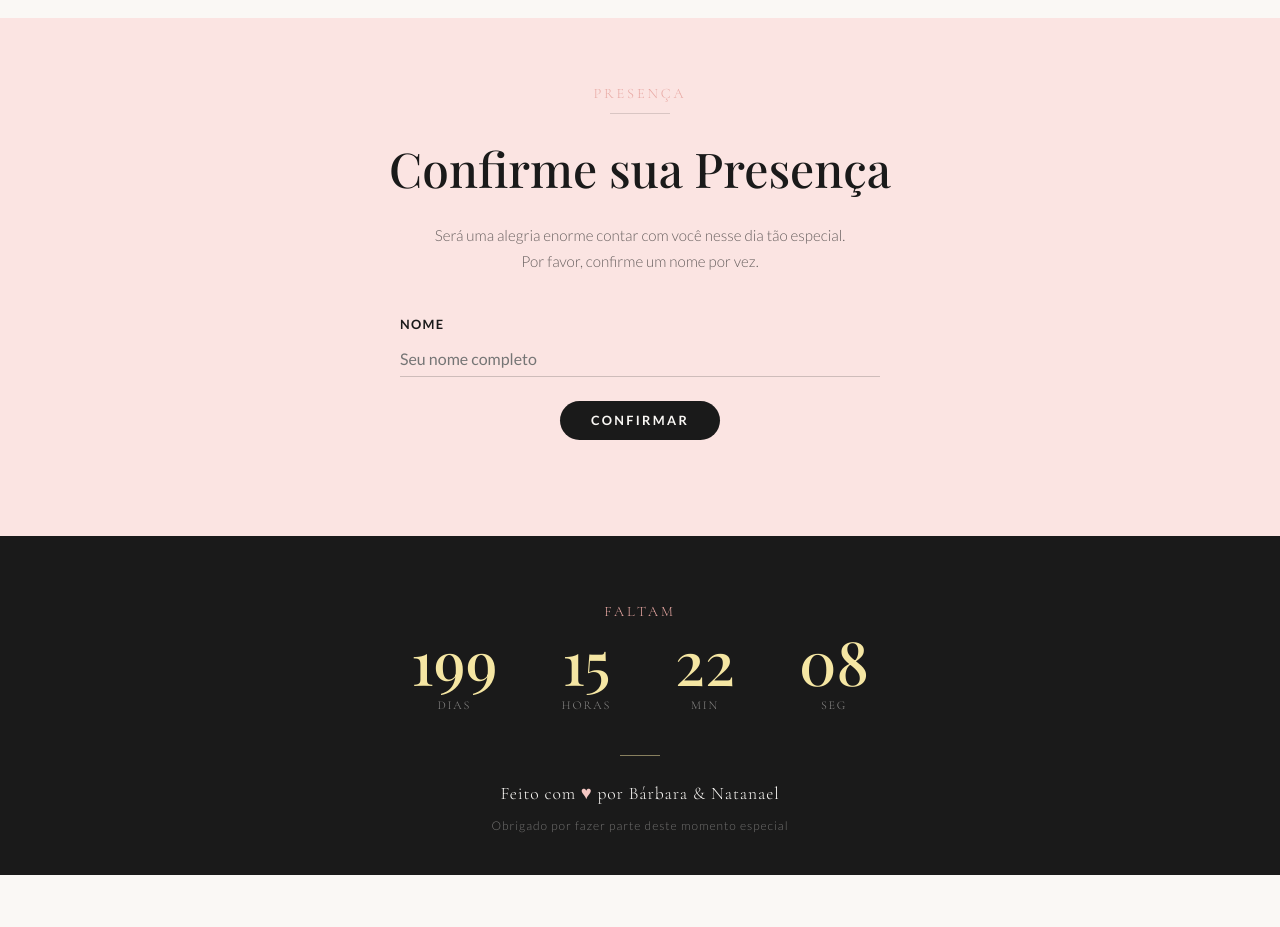
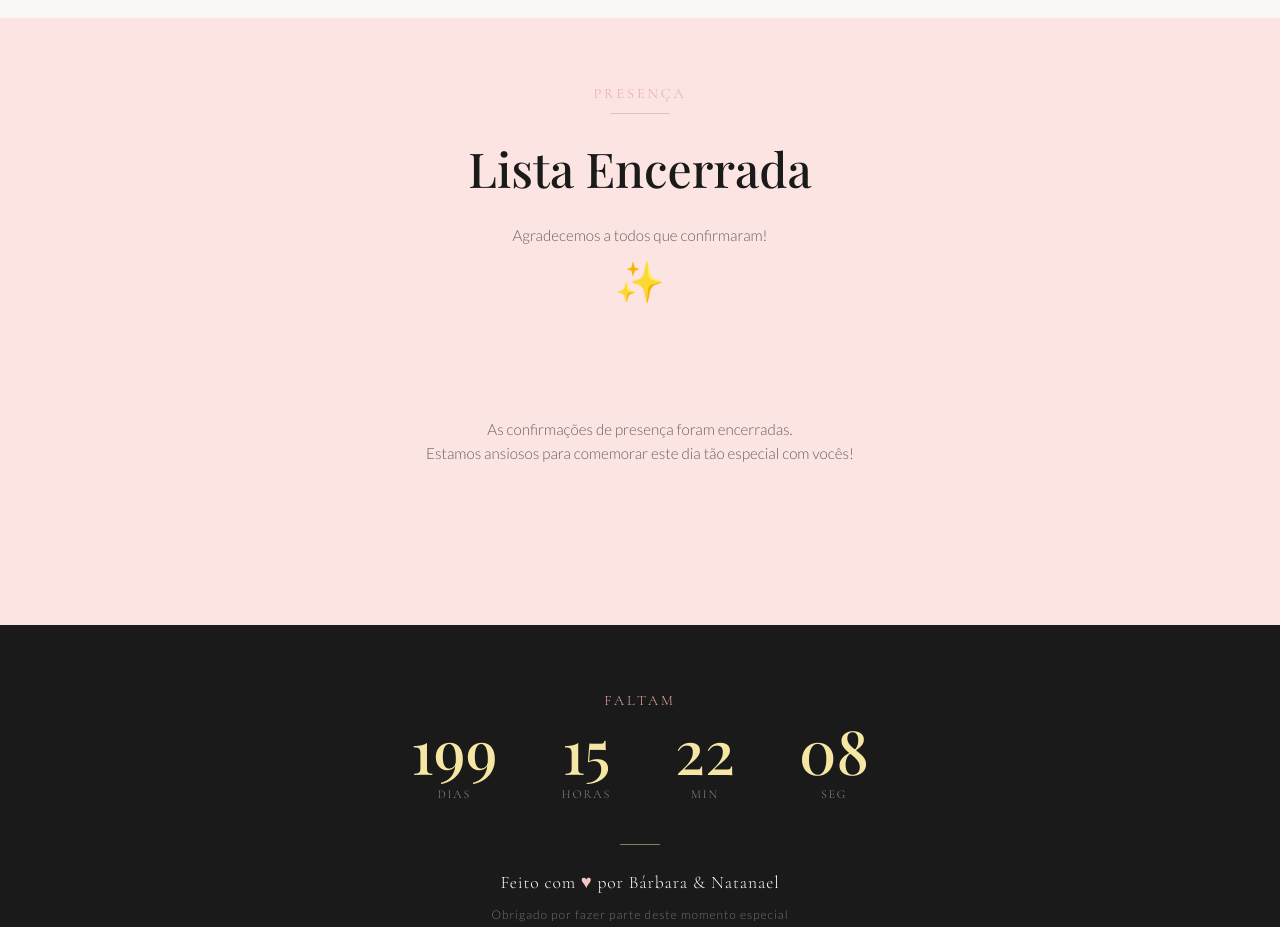
Before and after one commit to NatalNW7/b-n, a Next.js app: page / in a window 1280 px wide. Shown: the part 7320-8247 px from the top of the page. Before the commit the page ends 8195 px from the top, so only its background shows below. Built offline with nearby package versions, Linux system fonts and the light colour scheme.

Commit message:
feat(rsvp): close guest list and disable attendance confirmations

```diff
--- a/src/app/api/rsvp/route.ts
+++ b/src/app/api/rsvp/route.ts
@@ -1,40 +1,8 @@
 import { NextResponse } from "next/server";
 
-const APPS_SCRIPT_URL = process.env.APPS_SCRIPT_URL;
-
-export async function POST(request: Request) {
-  if (!APPS_SCRIPT_URL) {
-    return NextResponse.json(
-      { error: "Configuração do servidor incompleta." },
-      { status: 500 }
-    );
-  }
-
-  try {
-    const body = await request.json();
-
-    const response = await fetch(APPS_SCRIPT_URL, {
-      method: "POST",
-      headers: { "Content-Type": "application/json" },
-      body: JSON.stringify({
-        name: body.name,
-        attending: body.attending,
-      }),
-    });
-
-    if (!response.ok) {
-      return NextResponse.json(
-        { error: "Falha ao salvar confirmação." },
-        { status: 502 }
-      );
-    }
-
-    const data = await response.json();
-    return NextResponse.json(data);
-  } catch {
-    return NextResponse.json(
-      { error: "Erro interno do servidor." },
-      { status: 500 }
-    );
-  }
+export async function POST() {
+  return NextResponse.json(
+    { error: "As confirmações de presença estão encerradas." },
+    { status: 403 }
+  );
 }
--- a/src/components/RsvpForm.tsx
+++ b/src/components/RsvpForm.tsx
@@ -1,129 +1,13 @@
 "use client";
 
-import { useState, FormEvent } from "react";
-
-interface FormData {
-  name: string;
-}
-
-interface FormErrors {
-  name?: string;
-  submit?: string;
-}
-
-function toTitleCase(str: string): string {
-  return str
-    .toLowerCase()
-    .replace(/(?:^|\s)\S/g, (char) => char.toUpperCase());
-}
-
-function sanitizeName(value: string): string {
-  return value.replace(/[^a-zA-ZÀ-ÿ\s]/g, "").slice(0, 50);
-}
-
-function validate(data: FormData): FormErrors {
-  const errors: FormErrors = {};
-  if (!data.name || data.name.trim().length < 10) {
-    errors.name = "Por favor, insira seu nome completo.";
-  }
-  return errors;
-}
-
 export default function RsvpForm() {
-  const [formData, setFormData] = useState<FormData>({
-    name: "",
-  });
-  const [errors, setErrors] = useState<FormErrors>({});
-  const [submitted, setSubmitted] = useState(false);
-  const [loading, setLoading] = useState(false);
-
-  function handleChange(field: keyof FormData, value: string | number | boolean) {
-    const sanitized = field === "name" ? sanitizeName(value as string) : value;
-    setFormData((prev) => ({ ...prev, [field]: sanitized }));
-    if (field in errors) {
-      setErrors((prev) => {
-        const next = { ...prev };
-        delete next[field as keyof FormErrors];
-        return next;
-      });
-    }
-  }
-
-  async function handleSubmit(e: FormEvent) {
-    e.preventDefault();
-    const validationErrors = validate(formData);
-    if (Object.keys(validationErrors).length > 0) {
-      setErrors(validationErrors);
-      return;
-    }
-
-    setLoading(true);
-    setErrors({});
-
-    try {
-      const res = await fetch("/api/rsvp", {
-        method: "POST",
-        headers: { "Content-Type": "application/json" },
-        body: JSON.stringify({
-          name: toTitleCase(formData.name.trim()),
-          attending: true,
-        }),
-      });
-
-      if (!res.ok) {
-        throw new Error("Falha ao enviar confirmação.");
-      }
-
-      setSubmitted(true);
-    } catch {
-      setErrors({ submit: "Erro ao enviar. Tente novamente." });
-    } finally {
-      setLoading(false);
-    }
-  }
-
-  if (submitted) {
-    return (
-      <div className="rsvp__confirmation">
-        <span className="rsvp__confirmation-icon">💛</span>
-        <h3 className="rsvp__confirmation-title">Obrigado!</h3>
-        <p className="rsvp__confirmation-text">
-          Sua presença foi confirmada. Mal podemos esperar!
-          <br />
-          Atualize a página para confirmar a presença de mais alguém.
-        </p>
-      </div>
-    );
-  }
-
   return (
-    <form className="rsvp__form" onSubmit={handleSubmit} noValidate>
-      {/* Name */}
-      <div className="rsvp__field">
-        <label className="rsvp__label" htmlFor="rsvp-name">Nome</label>
-        <input
-          id="rsvp-name"
-          type="text"
-          className={`rsvp__input${errors.name ? " rsvp__input--error" : ""}`}
-          value={formData.name}
-          onChange={(e) => handleChange("name", e.target.value)}
-          placeholder="Seu nome completo"
-          maxLength={50}
-          disabled={loading}
-        />
-        {errors.name && <span className="rsvp__error">{errors.name}</span>}
-      </div>
-
-
-      {/* Submit error */}
-      {errors.submit && (
-        <p className="rsvp__error rsvp__error--submit">{errors.submit}</p>
-      )}
-
-      {/* Submit */}
-      <button type="submit" className="rsvp__submit" disabled={loading}>
-        {loading ? "Enviando..." : "Confirmar"}
-      </button>
-    </form>
+    <div className="rsvp__confirmation">
+      <p className="rsvp__confirmation-text">
+        As confirmações de presença foram encerradas.
+        <br />
+        Estamos ansiosos para comemorar este dia tão especial com vocês!
+      </p>
+    </div>
   );
 }
--- a/src/components/RsvpSection.tsx
+++ b/src/components/RsvpSection.tsx
@@ -6,12 +6,11 @@ export default function RsvpSection() {
       <div className="section-header">
         <p className="section-label">Presença</p>
         <div className="section-divider" />
-        <h2 className="section-title">Confirme sua Presença</h2>
+        <h2 className="section-title">Lista Encerrada</h2>
         <p className="section-description">
-          Será uma alegria enorme contar com você nesse dia tão especial.
-          <br />
-          Por favor, confirme um nome por vez.
+          Agradecemos a todos que confirmaram!
         </p>
+      <span className="rsvp__confirmation-icon">✨</span>
       </div>
       <RsvpForm />
     </section>
```
